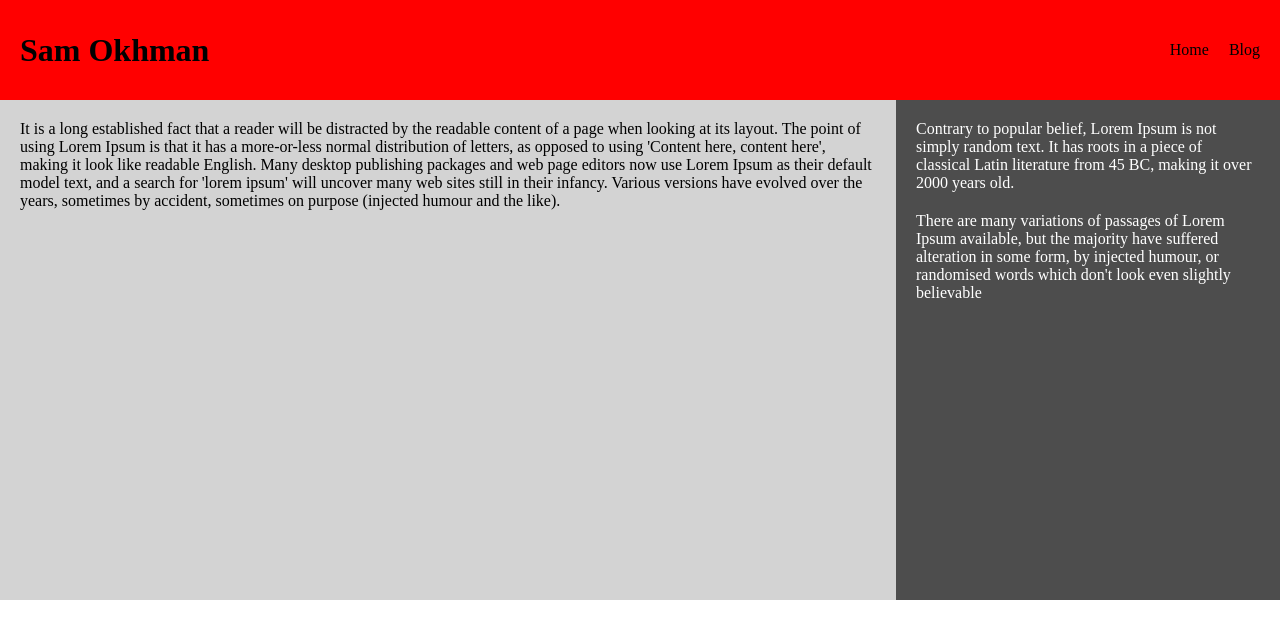
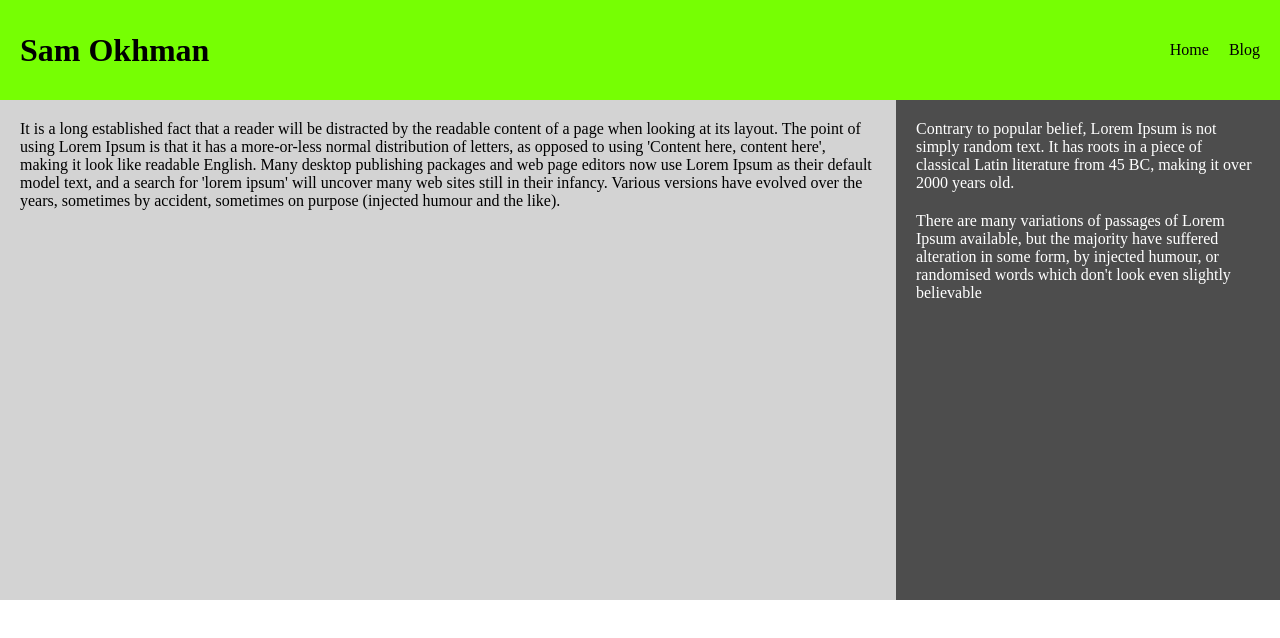
Before and after one commit to Sokhman-SU/Lab1, a plain HTML site: page index.html in a window 1280 px wide. Drawn offline with Linux system fonts and the light colour scheme.

Commit message:
Change color

```diff
--- a/styles.css
+++ b/styles.css
@@ -7,7 +7,7 @@ body {
         height: 60px;
         line-height: 60px;
         padding: 20px;
-        background-color: red
+        background-color: #76FF03;
 }
 h1 {
     float: left;
```
